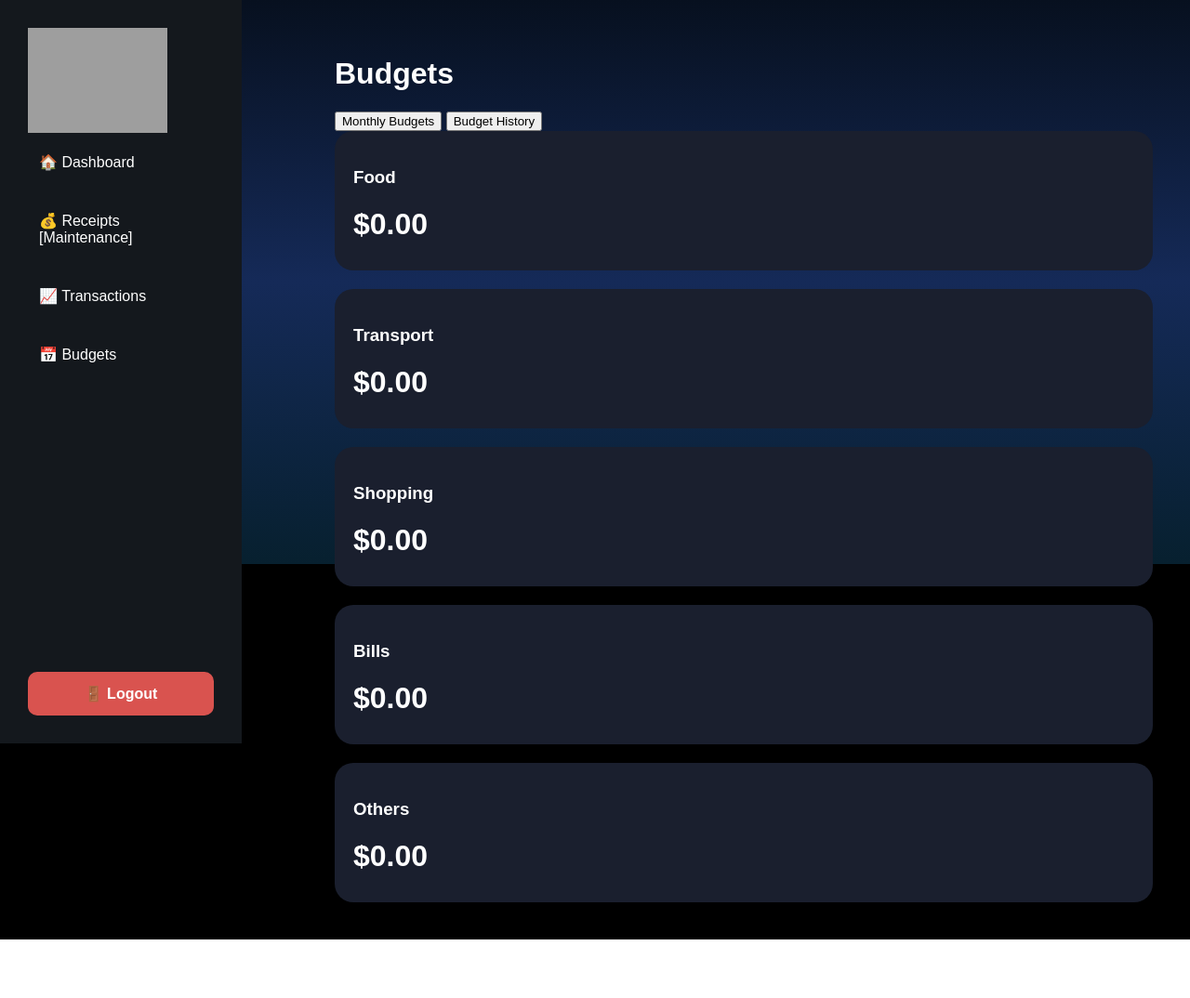
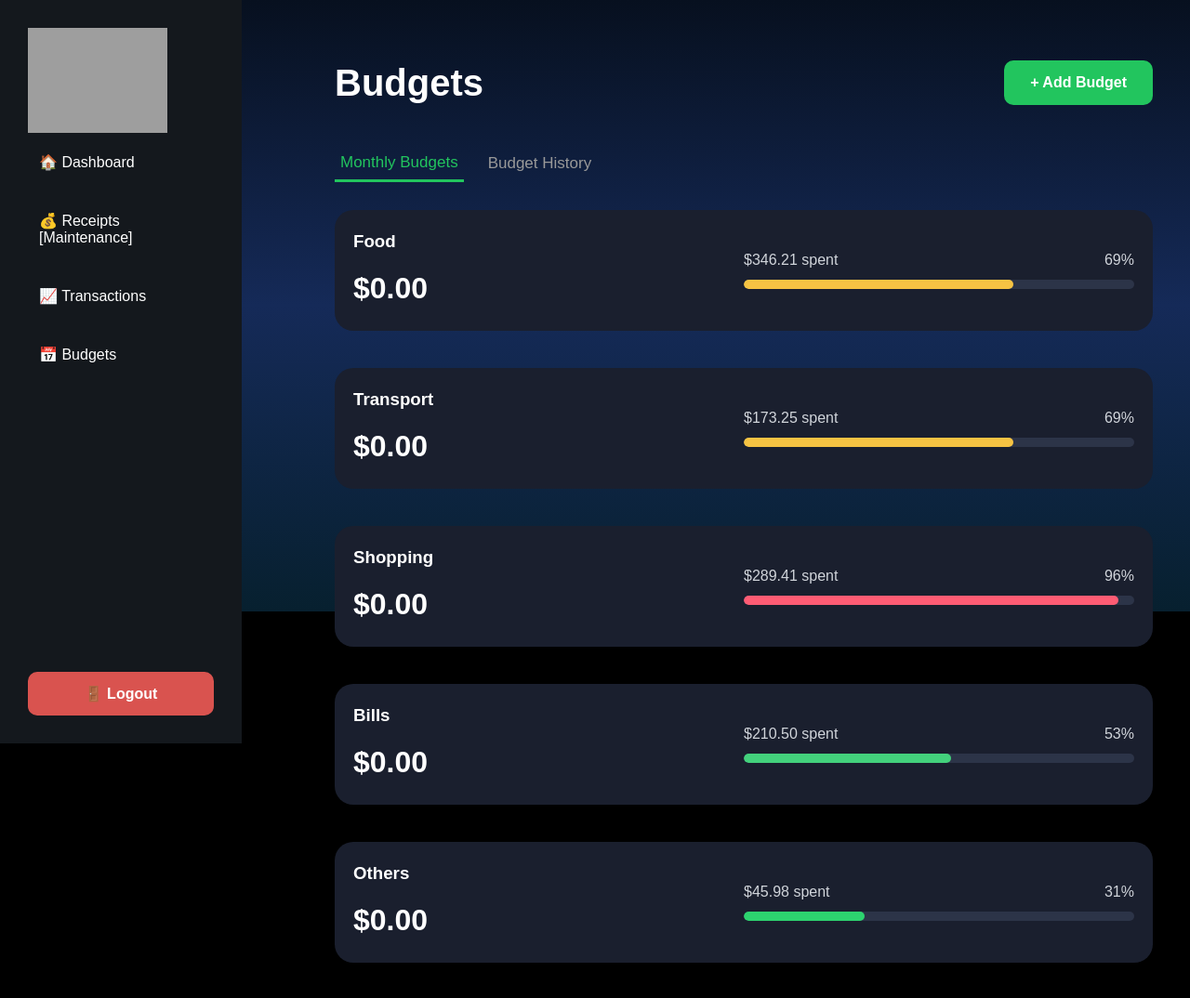
Before and after one commit to GilGil0210/AI-expenses-tracking-website, a website: page budgets.html in a window 1280 px wide. Shown: the whole page at 93% size. Before the commit the page ends 1011 px from the top, so only its background shows below. Drawn offline with Linux system fonts and the light colour scheme; grey boxes are pictures that could not be loaded.

Commit message:
budget page update

```diff
--- a/budgets.css
+++ b/budgets.css
@@ -76,6 +76,74 @@ body{
 
     min-height:100vh;
 }
+.title{
+
+    display:flex;
+
+    justify-content:space-between;
+
+    align-items:center;
+
+    margin-bottom:25px;
+}
+
+.title h1{
+
+    font-size:40px;
+}
+.active{
+
+    background:#1f9d55;
+}
+.add-budget{
+
+    background:#22c55e;
+
+    color:white;
+
+    border:none;
+
+    padding:15px 28px;
+
+    border-radius:10px;
+
+    cursor:pointer;
+
+    font-weight:bold;
+
+    font-size:16px;
+}
+
+.tabs{
+
+    display:flex;
+
+    gap:20px;
+
+    margin-bottom:30px;
+}
+
+.tabs button{
+
+    background:transparent;
+
+    color:#999;
+
+    border:none;
+
+    font-size:17px;
+
+    cursor:pointer;
+
+    padding-bottom:8px;
+}
+
+.active-tab{
+
+    color:#22c55e !important;
+
+    border-bottom:3px solid #22c55e !important;
+}
 .grid-container{
     display:grid;
     grid-template-columns:repeat(1,1fr);
@@ -90,5 +158,114 @@ body{
     background: #1a1f2e;
     border-radius: 20px;
     padding: 20px;
+    display: flex;
     color: white;
+    justify-content:space-between;
+    align-items:center;
+    margin-bottom:20px;
 }
+
+.right{
+
+    width:420px;
+}
+
+.numbers{
+
+    display:flex;
+
+    justify-content:space-between;
+
+    margin-bottom:12px;
+
+    color:#d1d5db;
+}
+
+.progress{
+
+    width:100%;
+
+    height:10px;
+
+    background:#2c3448;
+
+    border-radius:20px;
+
+    overflow:hidden;
+}
+
+.fill{
+
+    height:100%;
+
+    border-radius:20px;
+}
+.food{
+
+    width:69%;
+
+    background:#f6c343;
+}
+
+.shopping{
+
+    width:96%;
+
+    background:#ff5c74;
+}
+
+.transport{
+
+    width:69%;
+
+    background:#f6c343;
+}
+
+.entertainment{
+
+    width:31%;
+
+    background:#2dd36f;
+}
+
+.bills{
+
+    width:53%;
+
+    background:#43d17c;
+}
+
+/* History */
+#historySection{
+    display:none;
+}
+.history-grid{
+
+    display:grid;
+
+    grid-template-columns:2fr 2fr 1fr 1fr;
+
+    gap:15px;
+
+    background:#1a1f2e;
+
+    padding:25px;
+
+    border-radius:20px;
+}
+
+.history-grid div{
+
+    padding:12px;
+
+    background:#242b3d;
+
+    border-radius:8px;
+}
+
+.history-header{
+
+    background:#22c55e !important;
+
+    font-weight:bold;
+}
--- a/budgets.html
+++ b/budgets.html
@@ -20,33 +20,120 @@
     <main class="main-content">
       <div class="title">
         <h1>Budgets</h1>
+        <button class="add-budget">+ Add Budget</button>
       </div>
       <div class="tabs">
-        <button class="active-tab">Monthly Budgets</button>
-        <button>Budget History</button>
+        <button id="monthlyBtn" class="active-tab">Monthly Budgets</button>
+        <button id="historyBtn">Budget History</button>
       </div>
+      <div id="monthlySection">
         <div class="grid-container">
           <div class="card" id="food-budgets">
+            <div class="left">
               <h3>Food</h3>
               <h1 id="Food">$0.00</h1>
             </div>
+            <div class="right">
+              <div class="numbers">
+                <span>$346.21 spent</span>
+                <span>69%</span>
+              </div>
+
+              <div class="progress">
+                <div class="fill food"></div>
+              </div>
+            </div>
+          </div>
           <div class="card" id="transport-budgets">
+            <div class="left">
               <h3>Transport</h3>
               <h1 id="Transport">$0.00</h1>
             </div>
+            <div class="right">
+              <div class="numbers">
+                <span>$173.25 spent</span>
+
+                <span>69%</span>
+              </div>
+
+              <div class="progress">
+                <div class="fill transport"></div>
+              </div>
+            </div>
+          </div>
           <div class="card" id="Shopping-budgets">
+            <div class="left">
               <h3>Shopping</h3>
               <h1 id="Shopping">$0.00</h1>
             </div>
+            <div class="right">
+              <div class="numbers">
+                <span>$289.41 spent</span>
+
+                <span>96%</span>
+              </div>
+
+              <div class="progress">
+                <div class="fill shopping"></div>
+              </div>
+            </div>
+          </div>
           <div class="card" id="Bills-budgets">
+            <div class="left">
               <h3>Bills</h3>
               <h1 id="Bills">$0.00</h1>
             </div>
+            <div class="right">
+              <div class="numbers">
+                <span>$210.50 spent</span>
+                <span>53%</span>
+              </div>
+              <div class="progress">
+                <div class="fill bills"></div>
+              </div>
+            </div>
+          </div>
           <div class="card" id="other-budgets">
+            <div class="left">
               <h3>Others</h3>
               <h1 id="Others">$0.00</h1>
             </div>
+            <div class="right">
+              <div class="numbers">
+                <span>$45.98 spent</span>
+                <span>31%</span>
+              </div>
+              <div class="progress">
+                <div class="fill entertainment"></div>
+              </div>
+            </div>
+          </div>
+        </div>
+      </div>
+      <div id="historySection">
+        <div class="history-grid">
+          <div class="history-header">Month</div>
+          <div class="history-header">Category</div>
+          <div class="history-header">Budget</div>
+          <div class="history-header">Spent</div>
+
+          <div>January 2026</div>
+          <div>Food</div>
+          <div>$500</div>
+          <div>$421</div>
+
+          <div>January 2026</div>
+          <div>Transport</div>
+          <div>$250</div>
+          <div>$180</div>
+
+          <div>February 2026</div>
+          <div>Shopping</div>
+          <div>$300</div>
+          <div>$290</div>
+        </div>
       </div>
     </main>
+    <script src="budgets.js"></script>
   </body>
 </html>
--- /dev/null
+++ b/budgets.js
@@ -0,0 +1,25 @@
+const monthlyBtn = document.getElementById("monthlyBtn");
+const historyBtn = document.getElementById("historyBtn");
+
+const monthlySection = document.getElementById("monthlySection");
+const historySection = document.getElementById("historySection");
+
+monthlyBtn.addEventListener("click", () => {
+
+    monthlySection.style.display = "block";
+    historySection.style.display = "none";
+
+    monthlyBtn.classList.add("active-tab");
+    historyBtn.classList.remove("active-tab");
+
+});
+
+historyBtn.addEventListener("click", () => {
+
+    monthlySection.style.display = "none";
+    historySection.style.display = "block";
+
+    historyBtn.classList.add("active-tab");
+    monthlyBtn.classList.remove("active-tab");
+
+});
```
Lines whose indentation alone changed are shown as unchanged.
